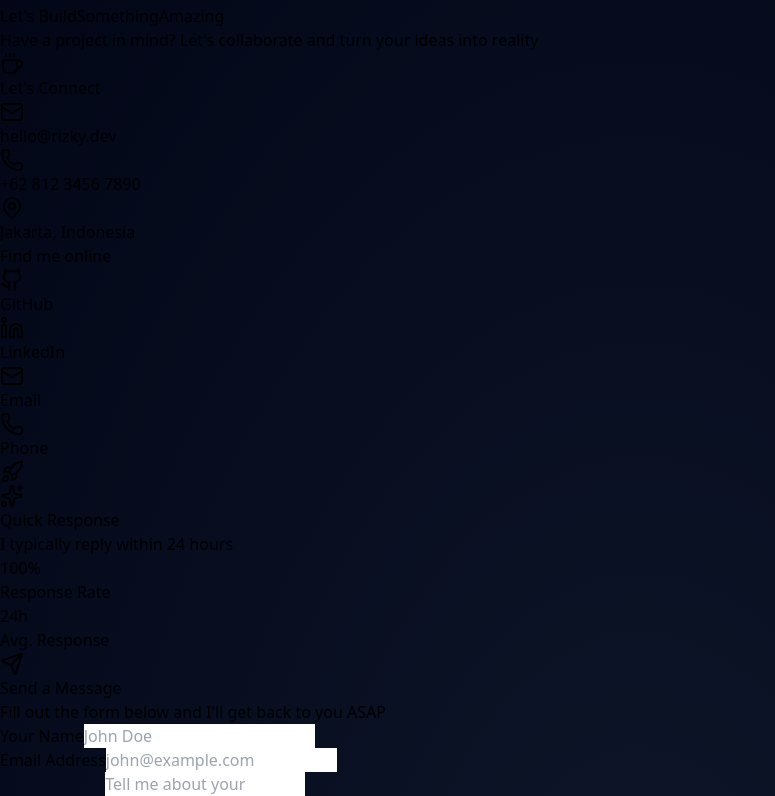
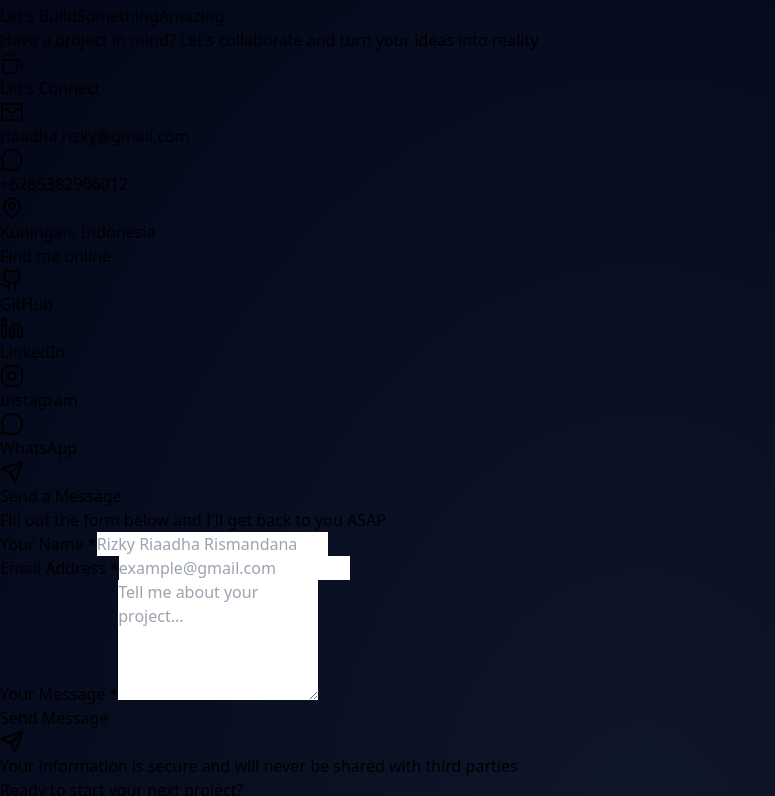
Before and after one commit to loopkyy/portofolio, a React (Vite) app: page / in a window 1280 px wide. Shown: the part 6564-7360 px from the top of the page, without its empty margins (0-775 px from the left). Built offline with nearby package versions, Linux system fonts and the light colour scheme.

Commit message:
Add contact information section with email and WhatsApp

```diff
--- a/src/components/Contact.jsx
+++ b/src/components/Contact.jsx
@@ -1,5 +1,5 @@
 import React, { useState } from 'react';
-import { Github, Linkedin, Mail, Phone, MapPin, Send, Sparkles, MessageSquare, Coffee, Rocket, CheckCircle, X } from 'lucide-react';
+import { Github, Linkedin, Mail, MessageCircle, MapPin, Send, Sparkles, MessageSquare, Coffee, Instagram, CheckCircle, X } from 'lucide-react';
 
 export default function Contact() {
   const [formData, setFormData] = useState({
@@ -9,20 +9,51 @@ export default function Contact() {
   });
   const [isSubmitted, setIsSubmitted] = useState(false);
   const [isLoading, setIsLoading] = useState(false);
+  const [error, setError] = useState('');
+
+  // Formspree Configuration
+  const FORMSPREE_ENDPOINT = "https://formspree.io/f/mqeeegyy";
 
   const handleSubmit = async (e) => {
     e.preventDefault();
     setIsLoading(true);
+    setError('');
 
-    // Simulate API call
-    setTimeout(() => {
+    try {
+      const response = await fetch(FORMSPREE_ENDPOINT, {
+        method: "POST",
+        headers: {
+          "Content-Type": "application/json",
+          "Accept": "application/json"
+        },
+        body: JSON.stringify({
+          name: formData.name,
+          email: formData.email,
+          message: formData.message,
+          _subject: "New Message from Portfolio Website",
+          _replyto: formData.email
+        }),
+      });
+
+      const data = await response.json();
+
+      if (response.ok) {
+        setIsSubmitted(true);
+        setFormData({ name: '', email: '', message: '' });
+        setTimeout(() => setIsSubmitted(false), 5000);
+      } else {
+        if (data.errors) {
+          setError(data.errors[0].message);
+        } else {
+          setError("Something went wrong. Please try again.");
+        }
+      }
+    } catch (error) {
+      setError("Network error. Please check your connection and try again.");
+      console.error("Form submission error:", error);
+    } finally {
       setIsLoading(false);
-      setIsSubmitted(true);
-      setFormData({ name: '', email: '', message: '' });
-
-      // Reset success message after 5 seconds
-      setTimeout(() => setIsSubmitted(false), 5000);
-    }, 1500);
+    }
   };
 
   const handleChange = (e) => {
@@ -30,43 +61,44 @@ export default function Contact() {
       ...formData,
       [e.target.name]: e.target.value
     });
+    if (error) setError('');
   };
 
   const socialLinks = [
     {
       icon: <Github className="w-6 h-6" />,
-      href: "https://github.com",
+      href: "https://github.com/loopkyy",
       label: "GitHub",
       color: "from-gray-800 to-gray-900",
       hover: "hover:from-gray-700 hover:to-gray-800"
     },
     {
       icon: <Linkedin className="w-6 h-6" />,
-      href: "https://linkedin.com",
+      href: "https://www.linkedin.com/in/rizky-riaadha-rismandana-472173370/",
       label: "LinkedIn",
       color: "from-blue-700 to-blue-800",
       hover: "hover:from-blue-600 hover:to-blue-700"
     },
     {
-      icon: <Mail className="w-6 h-6" />,
-      href: "mailto:hello@example.com",
-      label: "Email",
+      icon: <Instagram className="w-6 h-6" />,
+      href: "https://www.instagram.com/riaadha.rizky/",
+      label: "Instagram",
       color: "from-purple-700 to-pink-700",
       hover: "hover:from-purple-600 hover:to-pink-600"
     },
     {
-      icon: <Phone className="w-6 h-6" />,
-      href: "tel:+1234567890",
-      label: "Phone",
+      icon: <MessageCircle className="w-6 h-6" />,
+      href: "https://wa.me/6285382906012",
+      label: "WhatsApp",
       color: "from-green-700 to-emerald-700",
       hover: "hover:from-green-600 hover:to-emerald-600"
     },
   ];
 
   const contactInfo = [
-    { icon: <Mail className="w-5 h-5" />, text: "hello@rizky.dev", value: "mailto:hello@rizky.dev" },
-    { icon: <Phone className="w-5 h-5" />, text: "+62 812 3456 7890", value: "tel:+6281234567890" },
-    { icon: <MapPin className="w-5 h-5" />, text: "Jakarta, Indonesia", value: "#" },
+    { icon: <Mail className="w-5 h-5" />, text: "riaadha.rizky@gmail.com", value: "mailto:riaadha.rizky@gmail.com" },
+    { icon: <MessageCircle className="w-5 h-5" />, text: "+6285382906012", value: "https://wa.me/6285382906012" },
+    { icon: <MapPin className="w-5 h-5" />, text: "Kuningan, Indonesia", value: "https://maps.app.goo.gl/AEyzA9uH5hwQvXxK6" },
   ];
 
   return (
@@ -79,8 +111,8 @@ export default function Contact() {
     >
       {/* Background elements */}
       <div className="absolute inset-0">
-        <div className="absolute top-20 left-10 w-64 h-64 bg-purple-900/20 rounded-full blur-3xl animate-pulse"></div>
-        <div className="absolute bottom-20 right-10 w-64 h-64 bg-cyan-900/20 rounded-full blur-3xl animate-pulse delay-1000"></div>
+        <div className="absolute top-20 left-10 w-64 h-64 bg-purple-900/20 rounded-full blur-3xl"></div>
+        <div className="absolute bottom-20 right-10 w-64 h-64 bg-cyan-900/20 rounded-full blur-3xl"></div>
         <div className="absolute top-1/2 left-1/2 transform -translate-x-1/2 -translate-y-1/2 w-full h-96 bg-gradient-to-t from-gray-900/10 to-transparent"></div>
       </div>
 
@@ -96,7 +128,7 @@ export default function Contact() {
             <span className="bg-gradient-to-r from-gray-200 to-gray-400 bg-clip-text text-transparent">
               Let's Build
             </span>
-            <span className="mx-4 bg-gradient-to-r from-cyan-400 via-purple-400 to-pink-400 bg-clip-text text-transparent animate-gradient">
+            <span className="mx-4 bg-gradient-to-r from-cyan-400 via-purple-400 to-pink-400 bg-clip-text text-transparent">
               Something
             </span>
             <span className="bg-gradient-to-r from-amber-400 to-orange-400 bg-clip-text text-transparent">
@@ -124,6 +156,8 @@ export default function Contact() {
                   <a
                     key={index}
                     href={info.value}
+                    target="_blank"
+                    rel="noopener noreferrer"
                     className="flex items-center gap-4 p-4 rounded-xl bg-gray-900/30 border border-gray-800/30 hover:border-cyan-500/30 hover:bg-gray-800/30 transition-all duration-300 group"
                   >
                     <div className="p-3 rounded-lg bg-gradient-to-br from-gray-800 to-gray-900 group-hover:from-cyan-900/50 group-hover:to-blue-900/50 transition">
@@ -156,27 +190,6 @@ export default function Contact() {
                 </div>
               </div>
             </div>
-
-            {/* Stats Card */}
-            <div className="p-8 rounded-2xl bg-gradient-to-br from-purple-900/20 to-pink-900/20 backdrop-blur-sm border border-purple-800/30">
-              <div className="flex items-center justify-between mb-6">
-                <Rocket className="w-8 h-8 text-purple-400" />
-                <Sparkles className="w-6 h-6 text-pink-400 animate-pulse" />
-              </div>
-              <h4 className="text-xl font-bold text-gray-200 mb-2">Quick Response</h4>
-              <p className="text-gray-400 text-sm mb-4">I typically reply within 24 hours</p>
-              <div className="flex items-center gap-4">
-                <div className="flex-1">
-                  <div className="text-3xl font-bold bg-gradient-to-r from-purple-400 to-pink-400 bg-clip-text text-transparent">100%</div>
-                  <div className="text-gray-400 text-sm">Response Rate</div>
-                </div>
-                <div className="w-px h-12 bg-gradient-to-b from-transparent via-purple-700/50 to-transparent"></div>
-                <div className="flex-1">
-                  <div className="text-3xl font-bold bg-gradient-to-r from-cyan-400 to-blue-400 bg-clip-text text-transparent">24h</div>
-                  <div className="text-gray-400 text-sm">Avg. Response</div>
-                </div>
-              </div>
-            </div>
           </div>
 
           {/* Right Column - Contact Form */}
@@ -190,7 +203,7 @@ export default function Contact() {
                       <div className="p-2 rounded-full bg-emerald-500/20">
                         <CheckCircle className="w-6 h-6 text-emerald-400" />
                       </div>
-                      <h4 className="text-lg font-bold text-gray-200">Message Sent!</h4>
+                      <h4 className="text-lg font-bold text-gray-200">Message Sent Successfully!</h4>
                     </div>
                     <button
                       onClick={() => setIsSubmitted(false)}
@@ -206,6 +219,26 @@ export default function Contact() {
               </div>
             )}
 
+            {/* Error Message */}
+            {error && (
+              <div className="absolute top-0 left-0 right-0 z-40 animate-slideDown">
+                <div className="p-4 rounded-2xl bg-gradient-to-r from-red-900/40 to-orange-900/40 backdrop-blur-sm border border-red-800/50 mb-4">
+                  <div className="flex items-center justify-between">
+                    <div className="flex items-center gap-2">
+                      <span className="text-red-300">⚠️</span>
+                      <p className="text-gray-300 text-sm">{error}</p>
+                    </div>
+                    <button
+                      onClick={() => setError('')}
+                      className="p-1 rounded-lg hover:bg-red-900/30 transition"
+                    >
+                      <X className="w-4 h-4 text-red-400" />
+                    </button>
+                  </div>
+                </div>
+              </div>
+            )}
+
             <div className="p-8 rounded-2xl bg-gray-900/40 backdrop-blur-sm border border-gray-800/50">
               <h3 className="text-2xl font-bold text-gray-200 mb-2 flex items-center gap-2">
                 <Send className="w-6 h-6 text-cyan-400" />
@@ -216,7 +249,7 @@ export default function Contact() {
               <form onSubmit={handleSubmit} className="space-y-6">
                 <div className="group">
                   <label className="block text-sm font-medium text-gray-400 mb-2 group-focus-within:text-cyan-400 transition">
-                    Your Name
+                    Your Name *
                   </label>
                   <input
                     type="text"
@@ -224,14 +257,15 @@ export default function Contact() {
                     value={formData.name}
                     onChange={handleChange}
                     required
+                    minLength="2"
                     className="w-full px-4 py-3 rounded-xl bg-gray-900/50 border border-gray-800/50 text-gray-200 placeholder-gray-600 focus:outline-none focus:border-cyan-500/50 focus:ring-1 focus:ring-cyan-500/30 transition"
-                    placeholder="John Doe"
+                    placeholder="Rizky Riaadha Rismandana"
                   />
                 </div>
 
                 <div className="group">
                   <label className="block text-sm font-medium text-gray-400 mb-2 group-focus-within:text-purple-400 transition">
-                    Email Address
+                    Email Address *
                   </label>
                   <input
                     type="email"
@@ -240,19 +274,20 @@ export default function Contact() {
                     onChange={handleChange}
                     required
                     className="w-full px-4 py-3 rounded-xl bg-gray-900/50 border border-gray-800/50 text-gray-200 placeholder-gray-600 focus:outline-none focus:border-purple-500/50 focus:ring-1 focus:ring-purple-500/30 transition"
-                    placeholder="john@example.com"
+                    placeholder="example@gmail.com"
                   />
                 </div>
 
                 <div className="group">
                   <label className="block text-sm font-medium text-gray-400 mb-2 group-focus-within:text-pink-400 transition">
-                    Your Message
+                    Your Message *
                   </label>
                   <textarea
                     name="message"
                     value={formData.message}
                     onChange={handleChange}
                     required
+                    minLength="10"
                     rows={5}
                     className="w-full px-4 py-3 rounded-xl bg-gray-900/50 border border-gray-800/50 text-gray-200 placeholder-gray-600 focus:outline-none focus:border-pink-500/50 focus:ring-1 focus:ring-pink-500/30 transition resize-none"
                     placeholder="Tell me about your project..."
@@ -276,7 +311,7 @@ export default function Contact() {
                     {isLoading ? (
                       <>
                         <div className="w-5 h-5 border-2 border-white/30 border-t-white rounded-full animate-spin"></div>
-                        <span>Sending...</span>
+                        <span>Processing...</span>
                       </>
                     ) : (
                       <>
```
